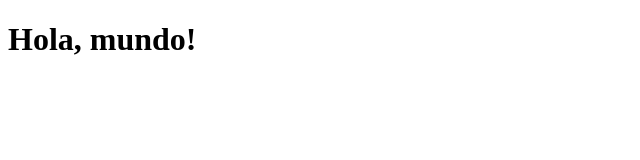
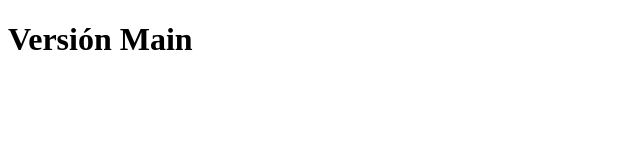
Before and after one commit to edvinalmendarez-ops/Examen-git, a plain HTML site: page index.html in a window 1280 px wide. Shown: the full height of the page, 0-640 px from the left. Drawn offline with Linux system fonts and the light colour scheme.

Commit message:
Cambiar titulo a version main

```diff
--- a/index.html
+++ b/index.html
@@ -4,6 +4,6 @@
     <title>Examen Git</title>
 </head>
 <body>
-    <h1>Hola, mundo!</h1>
+    <h1>Versión Main</h1>
 </body>
 </html>
```
